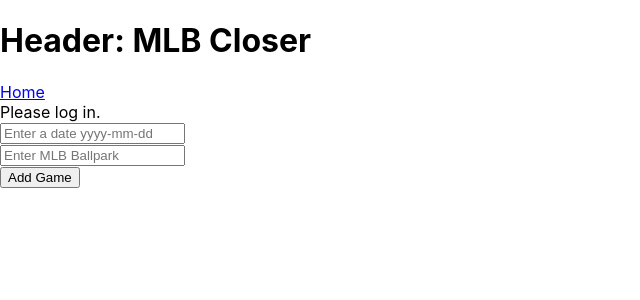
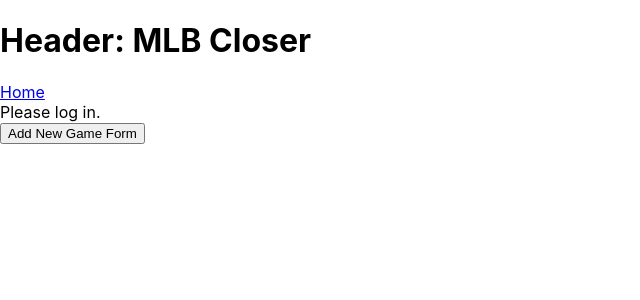
Before and after one commit to Sette94/closer, a React (Create React App) app in the folder client/my-app/: page /mygames in a window 1280 px wide. Shown: the top 300 px of the page, without its empty margins (0-640 px from the left). Built offline with nearby package versions, Linux system fonts and the light colour scheme.

Commit message:
quick dropdown on form

```diff
--- a/client/my-app/src/components/UserGames/AddNewGameForm.js
+++ b/client/my-app/src/components/UserGames/AddNewGameForm.js
@@ -28,18 +28,17 @@
                         "date": formik.values.date
                     }
                 });
-                console.log(response.status)
+                console.log(response)
                 if (response.status == 200) {
                     setResponse(response.data.response);
                     handleNewGame(response.data.gamePk, user.user_id)
                     formik.resetForm();
 
-                } return;
-
-
-
+                }
             }
             catch (error) {
+                formik.resetForm();
+                setResponse(error.response.data.response);
                 console.error("Response error:", error.response.data);
                 console.error("Status code:", error.response.status);
             }
@@ -81,7 +80,7 @@
                             <p className="error">{formik.errors.venue}</p>
                         )}
                         <div className="button-container">
-                            <button type="submit">Add Game</button>
+                            <button type="submit">Submit</button>
                         </div>
                     </div>
                 </form>
--- a/client/my-app/src/components/UserGames/UserGames.js
+++ b/client/my-app/src/components/UserGames/UserGames.js
@@ -8,10 +8,6 @@
 
 
     const navigate = useNavigate();
-
-    // if (game === undefined) {
-    //     return <div style={{ color: 'black' }}>Loading...</div>;
-    // }
 
     const game_object = game.games.game_data.dates[0].games[0]
     const date = game.games.date
--- a/client/my-app/src/components/UserGames/UserGamesComponent.js
+++ b/client/my-app/src/components/UserGames/UserGamesComponent.js
@@ -12,6 +12,8 @@
     const isAuthenticated = useSelector((state) => state.isAuthenticated);
     const user = useSelector((state) => state.user);
     const [userGames, setuserGames] = useState([]);
+    const [open, setOpen] = React.useState(false);
+
 
     useEffect(() => {
         const fetchData = async () => {
@@ -58,6 +60,9 @@
         fetchData();
     }
 
+    const handleOpen = () => {
+        setOpen(!open);
+    };
 
 
     return (
@@ -69,8 +74,11 @@
                     <p>Please log in.</p>
                 )}
             </div>
-            <div className="addNewGame">
-                <AddNewGameForm handleNewGame={handleNewGame} />
+
+
+            <div>
+                <button onClick={handleOpen}>Add New Game Form</button>
+                {open ? <div><AddNewGameForm handleNewGame={handleNewGame} /> </div> : <div></div>}
             </div>
 
             {userGames && userGames.length > 0 && (
```
